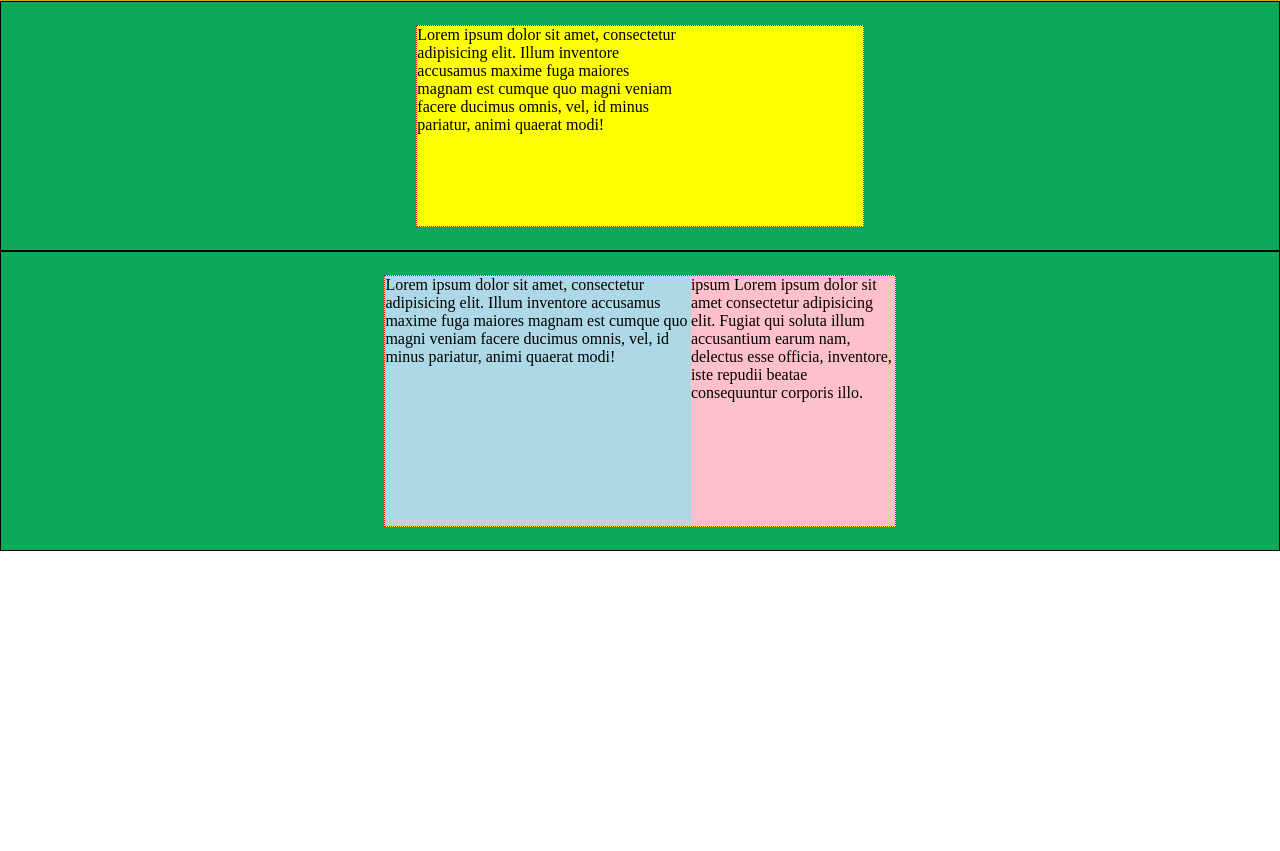
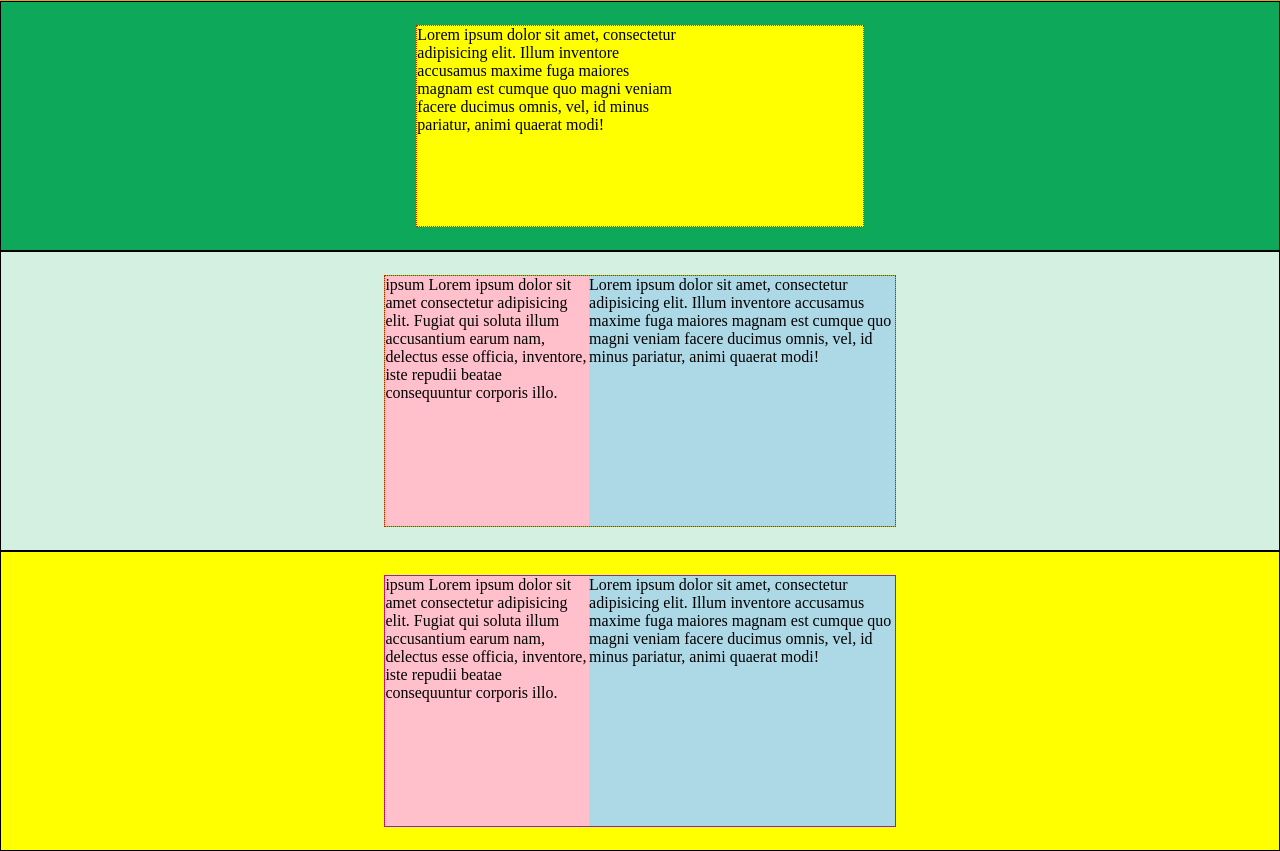
Before and after one commit to jacoposergio/htmlcss-struttura-discord, a plain HTML site: page index.html in a window 1280 px wide. Shown: the part 49-900 px from the top of the page. Before the commit the page ends 800 px from the top, so only its background shows below. Drawn offline with Linux system fonts and the light colour scheme.

Commit message:
rettangolo 3 fatto

```diff
--- a/css/style.css
+++ b/css/style.css
@@ -63,7 +63,7 @@ header {
             }
 
     section{
-        background-color: rgb(13, 168, 90);
+        background-color: rgb(211, 240, 225);
         /* TEST */
         height: 300px;
 
@@ -81,7 +81,7 @@ header {
             display: flex;
             }
 
-            .section-container{
+            .section-container.uno{
             background-color: yellow;
             border: 1px dotted red;
             width: 40%;
@@ -111,3 +111,27 @@ header {
                 /* TEST  */
                 height: 250px;
             }
+
+            .section-container.due{
+                background-color: rgb(177, 177, 65);
+                border: 1px dotted red;
+                width: 40%;
+                margin: auto;
+                display: flex;
+                flex-direction: row-reverse;
+                ;
+                    }
+
+            .section-container.tre{
+                background-color:blueviolet;
+                border: 1px dotted red;
+                width: 40%;
+                margin: auto;
+                display: flex;
+                flex-direction: row-reverse;
+                ;
+                    }
+
+                    section.tre{
+                        background-color:yellow;
+                    }
--- a/index.html
+++ b/index.html
@@ -27,23 +27,30 @@
       <!-- MAIN -->
       <main>
 
-          <!-- SECTION UNO -->
+          <!-- JUMBOTRON-->
           <div class="jumbo-section">
           <div class="section-container jumbo">
                 <div class="jumbotron">Lorem ipsum dolor sit amet, consectetur adipisicing elit. Illum inventore accusamus maxime fuga maiores magnam est cumque quo magni veniam facere ducimus omnis, vel, id minus pariatur, animi quaerat modi!</div>
             </div>
         </div>
 
-          <!-- SECTION UNO -->
-          <section>
-              <div class="section-container uno">
-                  <div class="colonna azzurra">Lorem ipsum dolor sit amet, consectetur adipisicing elit. Illum inventore accusamus maxime fuga maiores magnam est cumque quo magni veniam facere ducimus omnis, vel, id minus pariatur, animi quaerat modi!</div>
-                  <div class="colonna rosa">ipsum Lorem ipsum dolor sit amet consectetur adipisicing elit. Fugiat qui soluta illum accusantium earum nam, delectus esse officia, inventore, iste repudii beatae consequuntur corporis illo. </div>
-              </div>
+          <!-- SECTION DUE -->
+           <section class="due">
+                <div class="section-container due">
+                    <div class="colonna azzurra">Lorem ipsum dolor sit amet, consectetur adipisicing elit. Illum inventore accusamus maxime fuga maiores magnam est cumque quo magni veniam facere ducimus omnis, vel, id minus pariatur, animi quaerat modi!</div>
+                    <div class="colonna rosa">ipsum Lorem ipsum dolor sit amet consectetur adipisicing elit. Fugiat qui soluta illum accusantium earum nam, delectus esse officia, inventore, iste repudii beatae consequuntur corporis illo. </div>
+                </div>
+           </section>
+
+           <!-- SECTION TRE -->
+           <section class="tre">
+                <div class="section-container tre">
+                    <div class="colonna azzurra">Lorem ipsum dolor sit amet, consectetur adipisicing elit. Illum inventore accusamus maxime fuga maiores magnam est cumque quo magni veniam facere ducimus omnis, vel, id minus pariatur, animi quaerat modi!</div>
+                    <div class="colonna rosa">ipsum Lorem ipsum dolor sit amet consectetur adipisicing elit. Fugiat qui soluta illum accusantium earum nam, delectus esse officia, inventore, iste repudii beatae consequuntur corporis illo. </div>
+                </div>
+           </section>
 
 
-
-          </section>
      </main>
 </body>
 </html>
```
